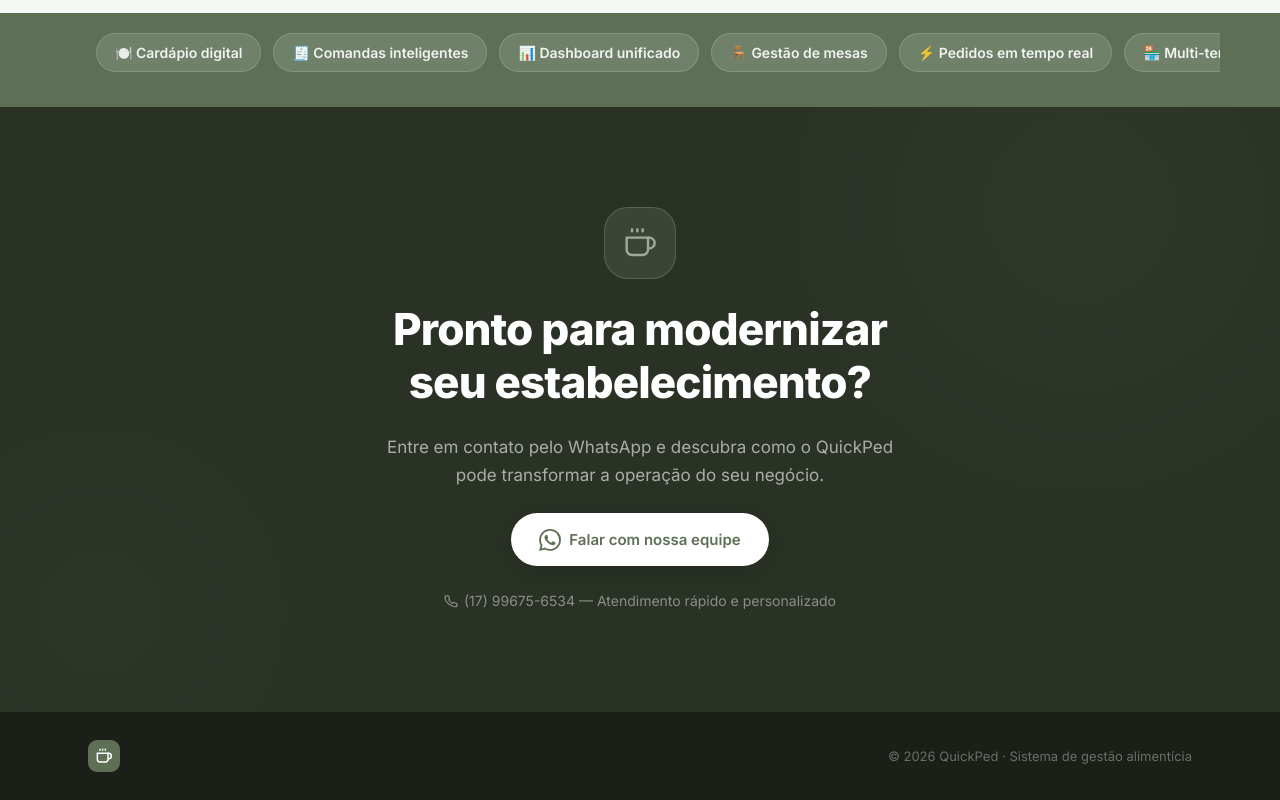
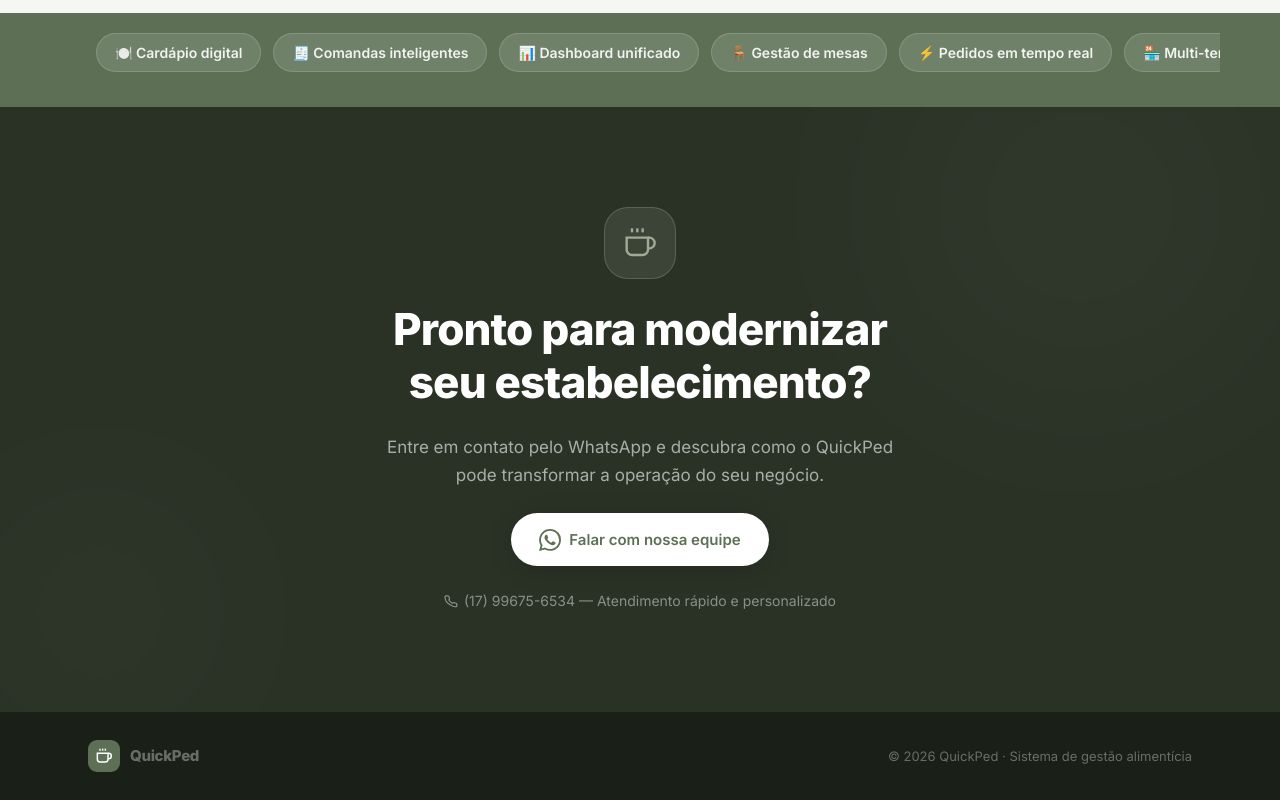
Before and after one commit to Dhaxx/ANTIGRAVITY, a Nuxt app: page / in a window 1280 px wide. Shown: the part 2486-3286 px from the top of the page. Built offline with nearby package versions, Linux system fonts and the light colour scheme.

Commit message:
style: alterar a cor do nome do logo pequeno para um tom de branco semi-transparente

```diff
--- a/app/pages/index.vue
+++ b/app/pages/index.vue
@@ -503,6 +503,7 @@
 }
 .lp-logo__name--sm {
   font-size: 15px;
+  color: #ffffff59;
 }
 .lp-nav__links {
   display: flex;
```
